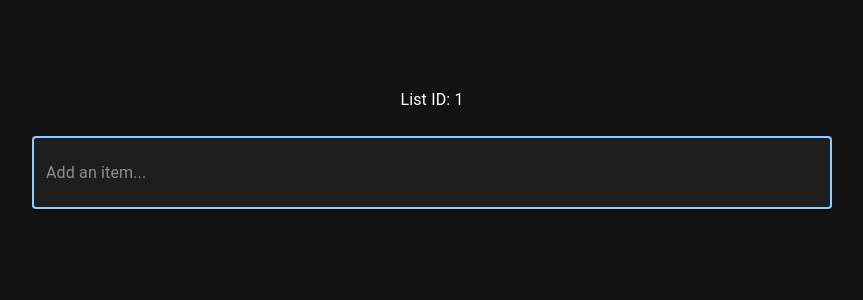
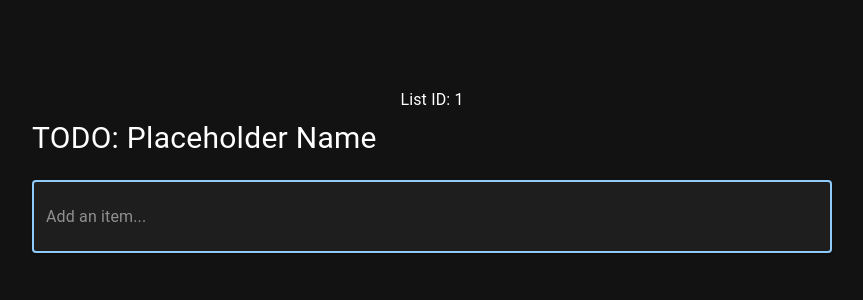
Before and after one commit to amundsno/todo-react-mui, a React (Vite) app: page /lists/1 in a window 1280 px wide. Shown: the top 300 px of the page, without its empty margins (208-1071 px from the left). Built offline with nearby package versions, Linux system fonts and the light colour scheme; some icons are missing.

Commit message:
feat(todos): add title to todo list

```diff
--- a/src/features/todo/components/TodoToolBar.tsx
+++ b/src/features/todo/components/TodoListHeader.tsx
@@ -1,16 +1,19 @@
 import { Stack } from "@mui/material";
 import HideCompletedTodosChip from "./HideCompletedTodosChip";
+import TodoListTitle from "./TodoListTitle";
 
-export default function TodoToolBar() {
+export default function TodoListHeader() {
   return (
     <Stack
       direction="row"
-      justifyContent="right"
+      justifyContent="space-between"
+      alignItems="baseline"
       sx={{
         width: "100%",
-        mb: 2,
+        mb: 1,
       }}
     >
+      <TodoListTitle />
       <HideCompletedTodosChip />
     </Stack>
   );
--- /dev/null
+++ b/src/features/todo/components/TodoListTitle.tsx
@@ -0,0 +1,26 @@
+import MinimalTextField from "@/components/MinimalTextField";
+import { useState } from "react";
+
+export default function TodoListTitle() {
+  const [text, setText] = useState("TODO: Placeholder Name");
+  return (
+    <MinimalTextField
+      value={text}
+      onChange={(e) => setText(e.target.value)}
+      onSave={() => {
+        console.log("TODO: onSave placeholder");
+      }}
+      onCancel={() => {
+        console.log("TODO: onCancel placeholder");
+      }}
+      inputSx={{
+        fontSize: 30
+      }}
+
+      sx={{
+        width: '100%',
+        mr: 3
+      }}
+    />
+  );
+}
--- a/src/features/todo/components/TodoListView.tsx
+++ b/src/features/todo/components/TodoListView.tsx
@@ -3,7 +3,7 @@ import TodoForm from "./TodoForm";
 import TodoList from "./TodoList";
 import { TodoProvider } from "../context/TodoContext";
 import { useParams } from "react-router";
-import TodoToolBar from "./TodoToolBar";
+import TodoListHeader from "./TodoListHeader";
 import TodoProgressBar from "./TodoProgressBar";
 
 export function TodoListView() {
@@ -31,7 +31,7 @@ export function TodoListView() {
             alignItems: "center",
           }}
         >
-          <TodoToolBar />
+          <TodoListHeader />
           <TodoProgressBar />
           <TodoList />
           <TodoForm />
```
